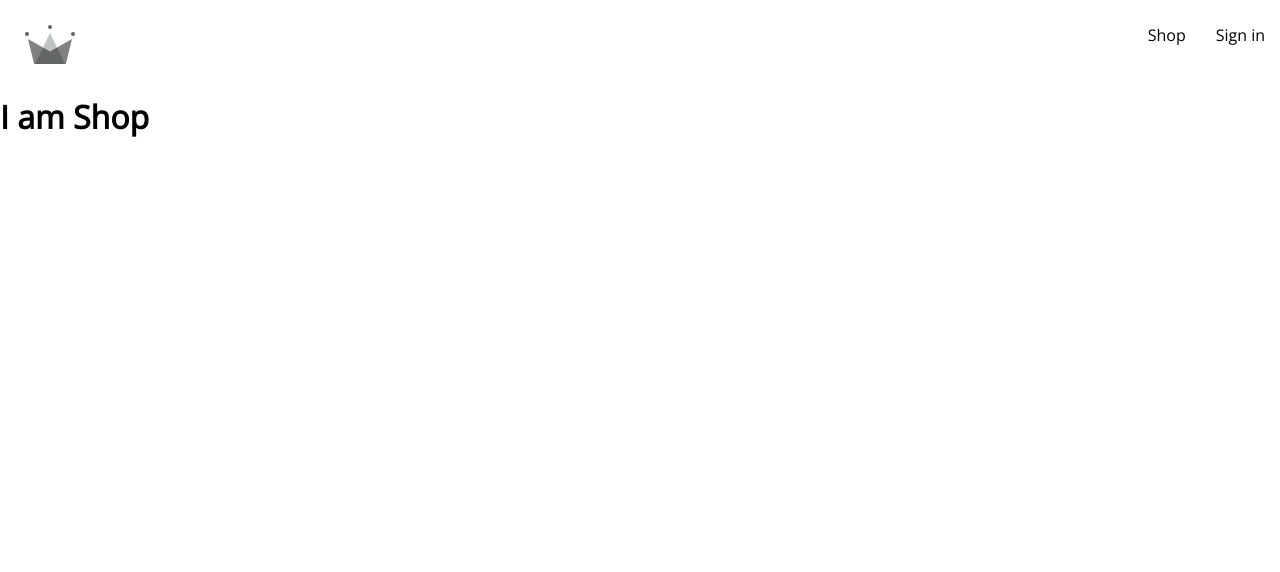
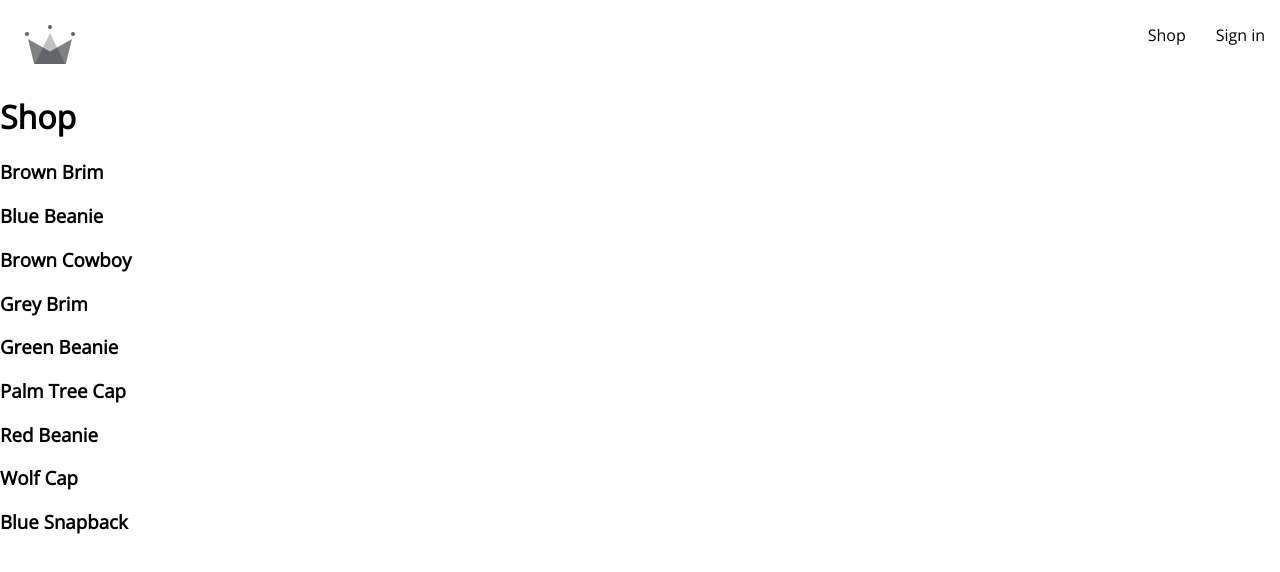
Before and after one commit to rgdmprmd/akira-clothing, a React (Create React App) app: page /shop in a window 1280 px wide. Shown: the top 572 px of the page. Built offline with nearby package versions, Linux system fonts and the light colour scheme; no server answers.

Commit message:
initialize shop routes

```diff
--- a/src/App.js
+++ b/src/App.js
@@ -4,14 +4,7 @@
 import Home from "./routes/home/home.component";
 import Navigation from "./routes/navigation/navigation.component";
 import Authentication from "./routes/authentication/authentication.component";
-
-const Shop = () => {
-	return (
-		<div>
-			<h1>I am Shop</h1>
-		</div>
-	);
-};
+import Shop from "./routes/shop/shop.component";
 
 const App = () => {
 	return (
--- /dev/null
+++ b/src/routes/shop/shop.component.jsx
@@ -0,0 +1,16 @@
+import SHOP_DATA from "../../shop-data.json";
+
+const Shop = () => {
+	return (
+		<div>
+			<h1>Shop</h1>
+			{SHOP_DATA.map((product) => (
+				<div key={product.id}>
+					<h3>{product.name}</h3>
+				</div>
+			))}
+		</div>
+	);
+};
+
+export default Shop;
--- /dev/null
+++ b/src/shop-data.json
@@ -0,0 +1,56 @@
+[
+	{
+		"id": 1,
+		"name": "Brown Brim",
+		"imageUrl": "https://i.ibb.co/ZYW3VTp/brown-brim.png",
+		"price": 25
+	},
+	{
+		"id": 2,
+		"name": "Blue Beanie",
+		"imageUrl": "https://i.ibb.co/ypkgK0X/blue-beanie.png",
+		"price": 18
+	},
+	{
+		"id": 3,
+		"name": "Brown Cowboy",
+		"imageUrl": "https://i.ibb.co/QdJwgmp/brown-cowboy.png",
+		"price": 35
+	},
+	{
+		"id": 4,
+		"name": "Grey Brim",
+		"imageUrl": "https://i.ibb.co/RjBLWxB/grey-brim.png",
+		"price": 25
+	},
+	{
+		"id": 5,
+		"name": "Green Beanie",
+		"imageUrl": "https://i.ibb.co/YTjW3vF/green-beanie.png",
+		"price": 18
+	},
+	{
+		"id": 6,
+		"name": "Palm Tree Cap",
+		"imageUrl": "https://i.ibb.co/rKBDvJX/palm-tree-cap.png",
+		"price": 14
+	},
+	{
+		"id": 7,
+		"name": "Red Beanie",
+		"imageUrl": "https://i.ibb.co/bLB646Z/red-beanie.png",
+		"price": 18
+	},
+	{
+		"id": 8,
+		"name": "Wolf Cap",
+		"imageUrl": "https://i.ibb.co/1f2nWMM/wolf-cap.png",
+		"price": 14
+	},
+	{
+		"id": 9,
+		"name": "Blue Snapback",
+		"imageUrl": "https://i.ibb.co/X2VJP2W/blue-snapback.png",
+		"price": 16
+	}
+]
```
